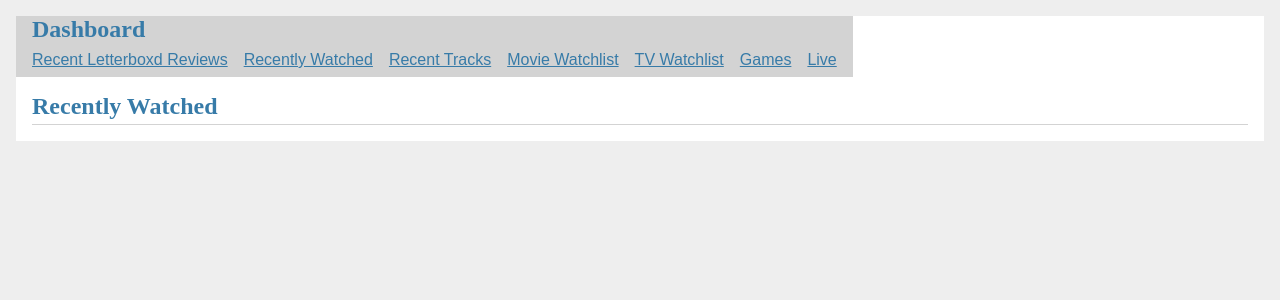
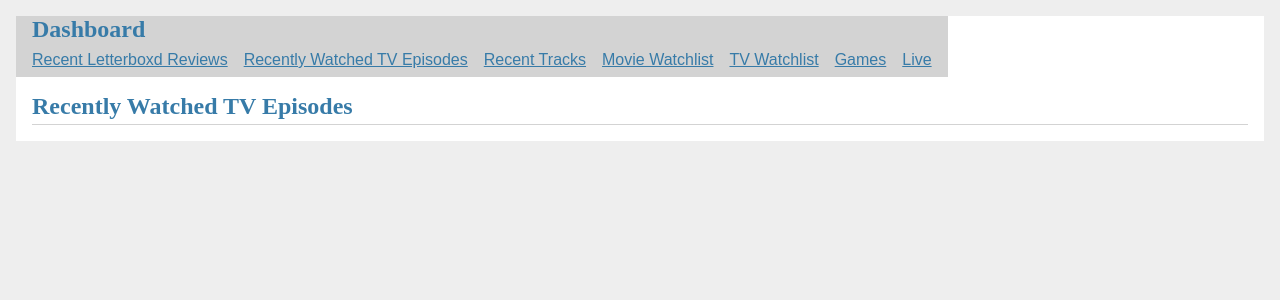
Before and after one commit to Noahffiliation/website, a Flask app: template templates/recently_watched.html in a window 1280 px wide. Shown: the top 300 px of the page. Run offline with Flask 2, Linux system fonts and the light colour scheme; the template is opened without the code that fills it, so the values that code supplies are empty.

Commit message:
Swap recently watcehed to just TV episodes

```diff
--- a/app.py
+++ b/app.py
@@ -23,7 +23,7 @@ def recently_watched():
     }
 
     trakt_request = Request(
-        'https://api.trakt.tv/users/noahffiliation/history/', headers=headers)
+        'https://api.trakt.tv/users/noahffiliation/history/shows', headers=headers)
     response = urlopen(trakt_request).read()
     trakt_list = json.loads(response)
     return render_template('recently_watched.html', trakt_list=trakt_list)
--- a/templates/base.html
+++ b/templates/base.html
@@ -11,7 +11,7 @@
     <h1><a href="/">Dashboard</a></h1>
     <ul>
         <li><a href="/letterboxd">Recent Letterboxd Reviews</a></li>
-        <li><a href="/recently_watched">Recently Watched</a></li>
+        <li><a href="/recently_watched">Recently Watched TV Episodes</a></li>
         <li><a href="/lastfm">Recent Tracks</a></li>
         <li><a href="/movie_watchlist">Movie Watchlist</a></li>
         <li><a href="/tv_watchlist">TV Watchlist</a></li>
--- a/templates/recently_watched.html
+++ b/templates/recently_watched.html
@@ -1,7 +1,7 @@
 {% extends 'base.html' %}
 
 {% block header %}
-  <h1>{% block title %}Recently Watched{% endblock %}</h1>
+  <h1>{% block title %}Recently Watched TV Episodes{% endblock %}</h1>
 {% endblock %}
 
 {% block content %}
@@ -9,7 +9,7 @@
     <h3>{{ entry["show"]["title"] }} ({{ entry["show"]["year"] }}) - Season {{ entry["episode"]["season"] }} Episode {{ entry["episode"]["number"] }}</h3>
     <p>Watched at: {{ entry["watched_at"]|strftime }} UTC</p>
     {% if not loop.last %}
-        <hr>
+      <hr>
     {% endif %}
   {% endfor %}
 {% endblock %}
```
